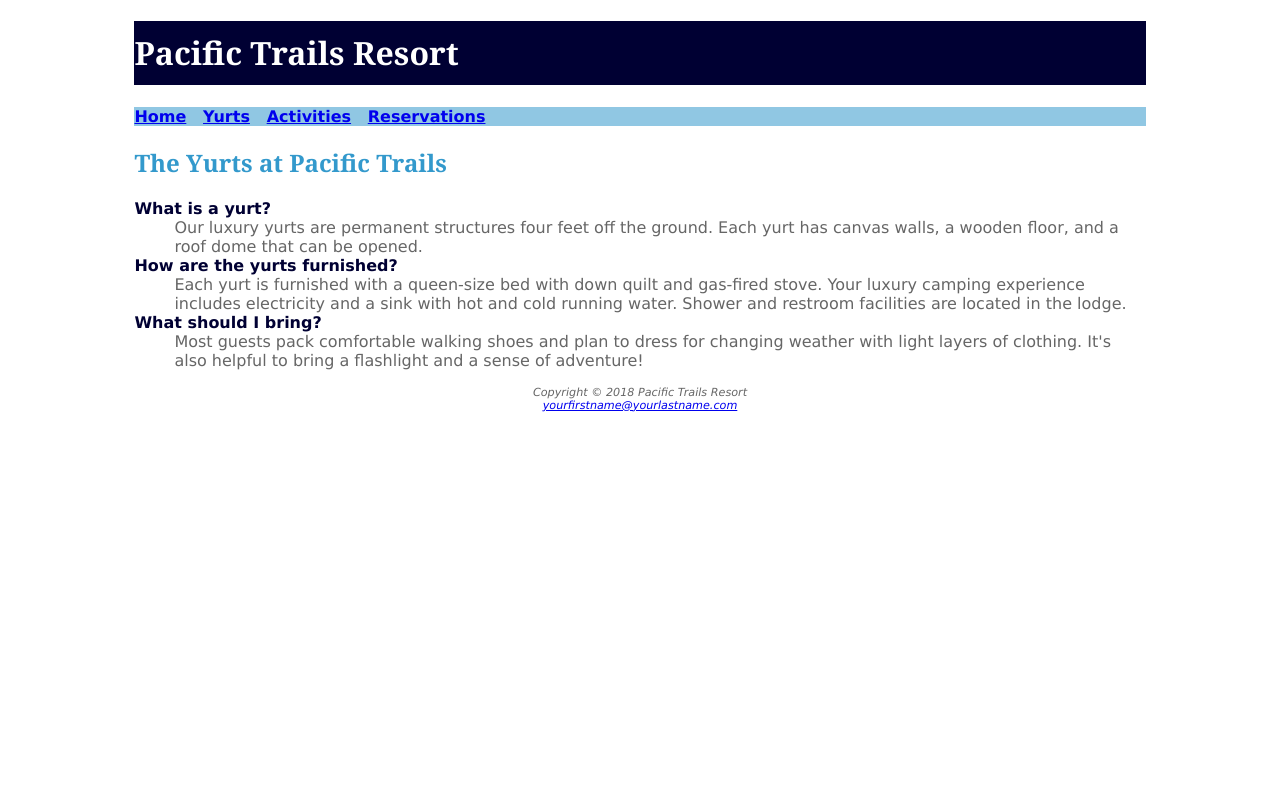
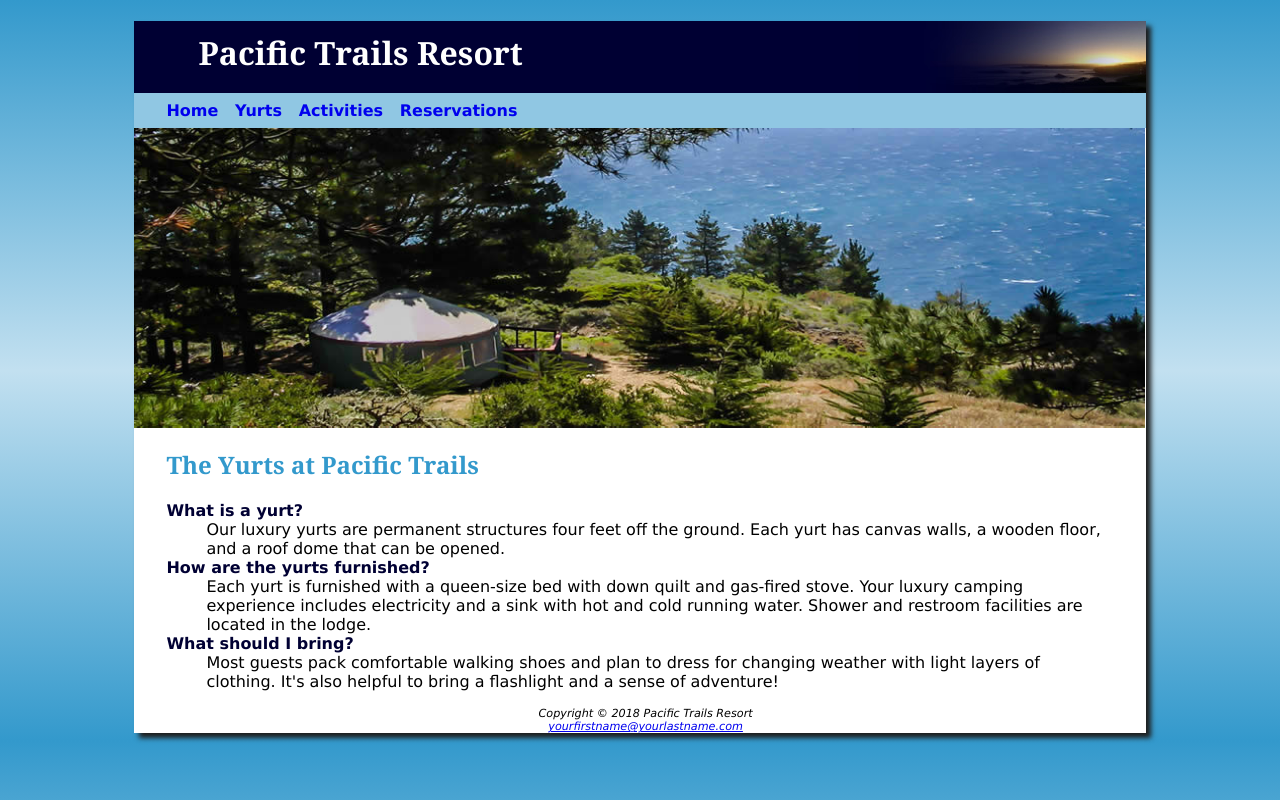
Before and after one commit to 44144-Sp22/ch4casestudy-BriHeredia, a plain HTML site: page yurts.html in a window 1280 px wide. Drawn offline with Linux system fonts and the light colour scheme.

Commit message:
Heredia CH4 case study complete

```diff
--- a/pacific.css
+++ b/pacific.css
@@ -1,29 +1,97 @@
-body { background-color: #FFFFFF;
-      color: #666666;
+body {
+  background-color: #3399CC;
+  background-image: linear-gradient(to bottom, #3399CC, #C2E0F0, #3399CC);
+  g color: #666666;
   font-family: Verdana, Arial, sans-serif;
 }
-header { background-color: #000033;
+
+header {
+  background-color: #000033;
   color: #FFFFFF;
   font-family: Georgia, serif;
 }
-h1 { line-height: 200%; }
-nav { font-weight: bold;
+
+h1 {
+  line-height: 200%;
+  background-image: url(sunset.jpg);
+  background-repeat: no-repeat;
+  background-position: right;
+  padding-left: 2em;
+  height: 72px;
+  margin-bottom: 0;
+}
+
+nav {
+  font-weight: bold;
   background-color: #90C7E3;
+  padding-top: .5em;
+  padding-bottom: .5em;
+  padding-right: .5em;
+  padding-left: 2em;
 }
-h2 { color: #3399CC;
+
+h2 {
+  color: #3399CC;
   font-family: Georgia, serif;
 }
-dt { color: #000033;
+
+h3 {
+  color: #000033;
+}
+
+main {
+  padding-left: 2em;
+  padding-right: 2em;
+}
+
+dt {
+  color: #000033;
   font-weight: bold;
 }
-.resort { color: #000033;
+
+.resort {
+  color: #000033;
   font-size: 1.2em;
 }
-footer { font-size: .70em;
+
+footer {
+  font-size: .70em;
   font-style: italic;
   text-align: center;
+  padding-left: 1em;
 }
-#wrapper { width: 80%;
+
+#wrapper {
+  background-color: #FFFFFF;
+  width: 80%;
+  min-width: 700px;
+  max-width: 1024 px;
+  box-shadow: 5px 5px 5px #1e1e1e;
   margin-left: auto;
   margin-right: auto;
 }
+
+#homehero {
+  height: 300px;
+  background-image: url(coast.jpg);
+  background-size: 100% 100%;
+  background-repeat: no-repeat;
+}
+
+#yurthero {
+  height: 300px;
+  background-image: url(yurt.jpg);
+  background-size: 100% 100%;
+  background-repeat: no-repeat;
+}
+
+#trailhero {
+  height: 300px;
+  background-image: url(trail.jpg);
+  background-size: 100% 100%;
+  background-repeat: no-repeat;
+}
+
+nav a {
+  text-decoration: none;
+}
--- a/yurts.html
+++ b/yurts.html
@@ -1,10 +1,12 @@
 <!DOCTYPE html>
 <html lang="en">
+
 <head>
   <title>Pacific Trails Resort :: Yurts</title>
   <meta charset="utf-8">
   <link rel="stylesheet" href="pacific.css">
 </head>
+
 <body>
   <div id="wrapper">
     <header>
@@ -16,6 +18,8 @@
       <a href="activities.html">Activities</a> &nbsp;
       <a href="reservations.html">Reservations</a>
     </nav>
+    <div id="yurthero">
+    </div>
     <main>
       <h2>The Yurts at Pacific Trails</h2>
       <dl>
@@ -36,4 +40,5 @@ Copyright &copy; 2018 Pacific Trails Resort<br>
     </footer>
   </div>
 </body>
+
 </html>
```
Also changed, not shown: activities.html (added, +41 -0 lines), index.html (+6 -0 lines). Lines whose indentation alone changed are shown as unchanged.
